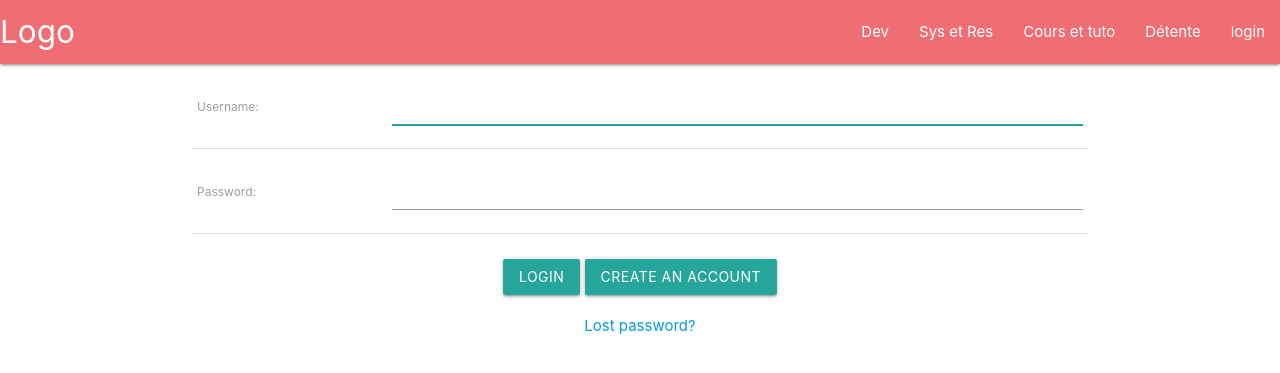
After one commit to Grigusky/blog, a Django app: page /accounts/login/ in a window 1280 px wide. The commit adds this page. Shown: the top 373 px of the page. Run offline with Django 3.2, Linux system fonts and the light colour scheme.

Commit message:
add user login logout signin and profile

```diff
--- a/blog/settings.py
+++ b/blog/settings.py
@@ -150,3 +150,6 @@ STATICFILES_STORAGE = 'whitenoise.storage.CompressedManifestStaticFilesStorage'
 # https://docs.djangoproject.com/en/3.2/ref/settings/#default-auto-field
 
 DEFAULT_AUTO_FIELD = 'django.db.models.BigAutoField'
+
+
+LOGOUT_REDIRECT_URL = '/'
--- a/blog/urls.py
+++ b/blog/urls.py
@@ -15,8 +15,13 @@ Including another URLconf
 """
 from django.contrib import admin
 from django.urls import path, include
+from django.contrib.auth import views as auth_views
+from .views import profile,signup
 
 urlpatterns = [
     path('admin/', admin.site.urls),
-    path("", include("page.urls"))
+    path("", include("page.urls")),
+    path('accounts/', include('django.contrib.auth.urls')),
+    path("accounts/profile/", profile, name="profile"),
+    path("accounts/signup/", signup, name='signup'),
 ]
--- a/static/main.css
+++ b/static/main.css
@@ -0,0 +1,3 @@
+#form-submit-login {
+    margin-top: 25px;
+}
--- /dev/null
+++ b/static/main.js
@@ -0,0 +1 @@
+$(".dropdown-trigger").dropdown();
--- a/templates/base.html
+++ b/templates/base.html
@@ -16,5 +16,6 @@
 <script src="https://code.jquery.com/jquery-3.6.0.min.js"
         integrity="sha256-/xUj+3OJU5yExlq6GSYGSHk7tPXikynS7ogEvDej/m4=" crossorigin="anonymous"></script>
 <script src="https://cdnjs.cloudflare.com/ajax/libs/materialize/1.0.0/js/materialize.min.js"></script>
+<script src="{% static 'main.js' %}"></script>
 {% block script %}{% endblock %}
 </html>
--- a/templates/component/header.html
+++ b/templates/component/header.html
@@ -1,11 +1,23 @@
+<ul id="dropdown1" class="dropdown-content">
+    <li><a href="{% url 'profile' %}">profile</a></li>
+    <li><a href="{% url 'logout' %}">Logout</a></li>
+</ul>
 <nav>
     <div class="nav-wrapper">
-        <a href="{% url "list_article" %}" class="brand-logo">Logo</a>
-        <ul id="nav-mobile" class="right hide-on-med-and-down">
+        <a href="#!" class="brand-logo">Logo</a>
+        <ul class="right hide-on-med-and-down">
             <li><a href="{% url "list_article_category" "dev" %}">Dev</a></li>
             <li><a href="{% url "list_article_category" "sys&res" %}">Sys et Res</a></li>
             <li><a href="{% url "list_article_category" "cours&tuto" %}">Cours et tuto</a></li>
             <li><a href="{% url "list_article_category" "detente" %}">Détente</a></li>
+            <!-- Dropdown Trigger -->
+            {% if user.is_authenticated %}
+                <li><a class="dropdown-trigger" href="#!" data-target="dropdown1">admin<i
+                        class="material-icons right">arrow_drop_down</i></a></li>
+            {% else %}
+                <li><a href="{% url 'login' %}">login</a></li>
+            {% endif %}
+
         </ul>
     </div>
 </nav>
--- /dev/null
+++ b/templates/registration/login.html
@@ -0,0 +1,48 @@
+{% extends "base.html" %}
+
+{% block content %}
+
+    {% include "component/header.html" %}
+
+    <div class="container">
+
+        {% if form.errors %}
+            <p>Your username and password didn't match. Please try again.</p>
+        {% endif %}
+
+        {% if next %}
+            {% if user.is_authenticated %}
+                <p>Your account doesn't have access to this page. To proceed,
+                    please login with an account that has access.</p>
+            {% else %}
+                <p>Please login to see this page.</p>
+            {% endif %}
+        {% endif %}
+
+        <form method="post" action="{% url 'login' %}">
+            {% csrf_token %}
+            <table>
+                <tr>
+                    <td>{{ form.username.label_tag }}</td>
+                    <td>{{ form.username }}</td>
+                </tr>
+                <tr>
+                    <td>{{ form.password.label_tag }}</td>
+                    <td>{{ form.password }}</td>
+                </tr>
+            </table>
+
+            <div class="row center" id="form-submit-login">
+                <input class="btn" type="submit" value="login">
+                <a class="btn" href="{% url 'signup' %}">create an account</a>
+            </div>
+            <input type="hidden" name="next" value="{{ next }}">
+        </form>
+
+        {# Assumes you setup the password_reset view in your URLconf #}
+        <p class="row center">
+            <a href="{% url 'password_reset' %}">Lost password?</a>
+        </p>
+    </div>
+
+{% endblock %}
```
Also changed, not shown: blog/views.py (added, +22 -0 lines), templates/registration/profile.html (added, +11 -0 lines), templates/registration/signup.html (added, +16 -0 lines).
